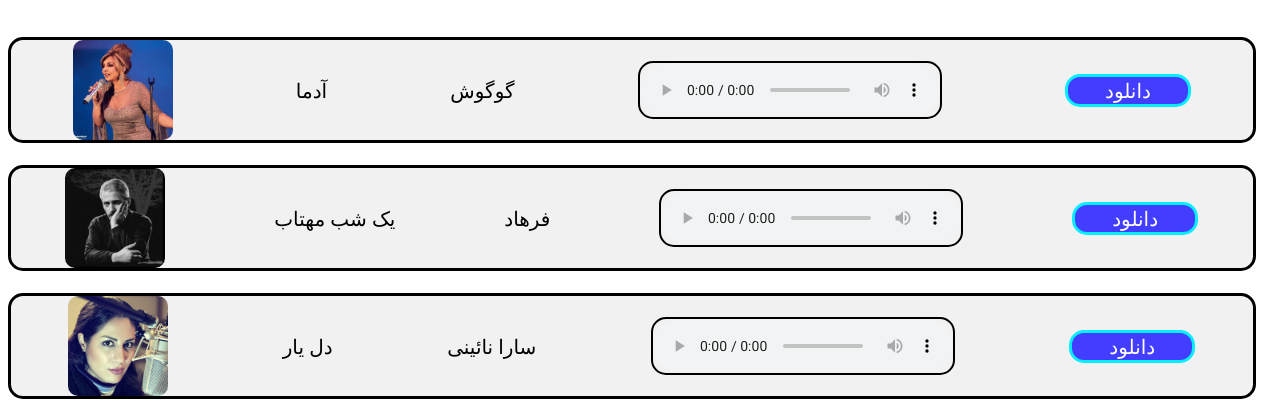
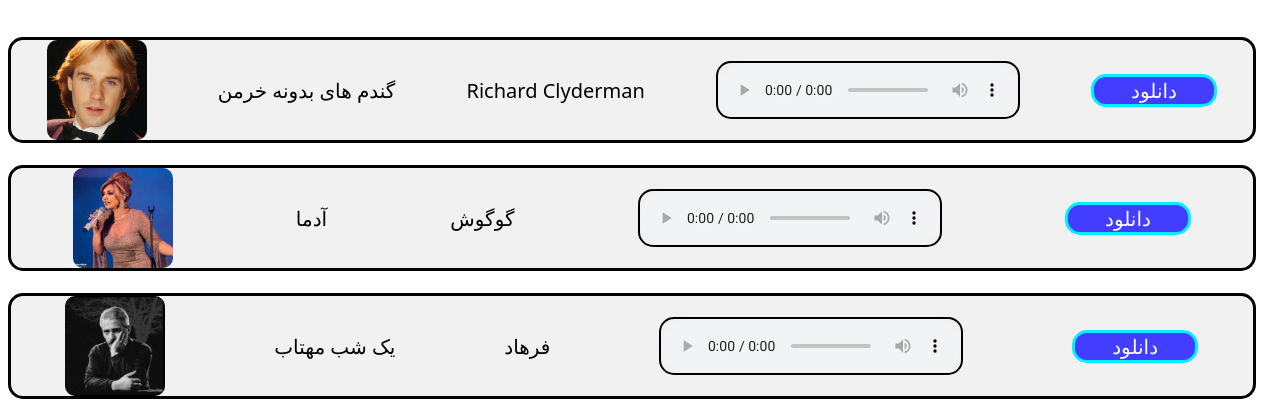
Before and after one commit to bardiaBK/LearnPiano, a plain HTML site: page Menu.html in a window 1280 px wide. Shown: the part 357-776 px from the top of the page. Drawn offline with nearby package versions, Linux system fonts and the light colour scheme.

Commit message:
Menu.html

```diff
--- a/Menu.html
+++ b/Menu.html
@@ -30,6 +30,20 @@
 <div class="orga">
         <h1 class="orga-h1"><a href="Menu(Iranian).html" class="orga-a">اهنگ های ایرانی | Iranian Music</a></h1>
         <h1 class="orga-h1"><a href="Menu(Classical).html" class="orga-a">اهنگ های خارجی | Classical Music</a></h1>
+    </div>
+
+    <div class="product-all">
+        <div class="product-text">
+            <div class="product-pro">
+                <img src="Richard Clyderman.jpg" alt="" class="pro-h1" id="pro-img">
+                <p class="pro-h1">گندم های بدونه خرمن</p>
+                <p class="pro-h1">Richard Clyderman</p>
+                <audio controls controlsList="nodownload" class="pro-h1" id="pro-audio">
+                    <source src="gandom haye bedune kharman.mp3" type="audio/mpeg">
+                </audio>
+                <a href="gandom haye bedune kharman.mp3" download="Gandom Haye Bedune Kharman" id="download">دانلود</a>
+            </div>
+        </div>
     </div>
 
     <div class="product-all">
```
